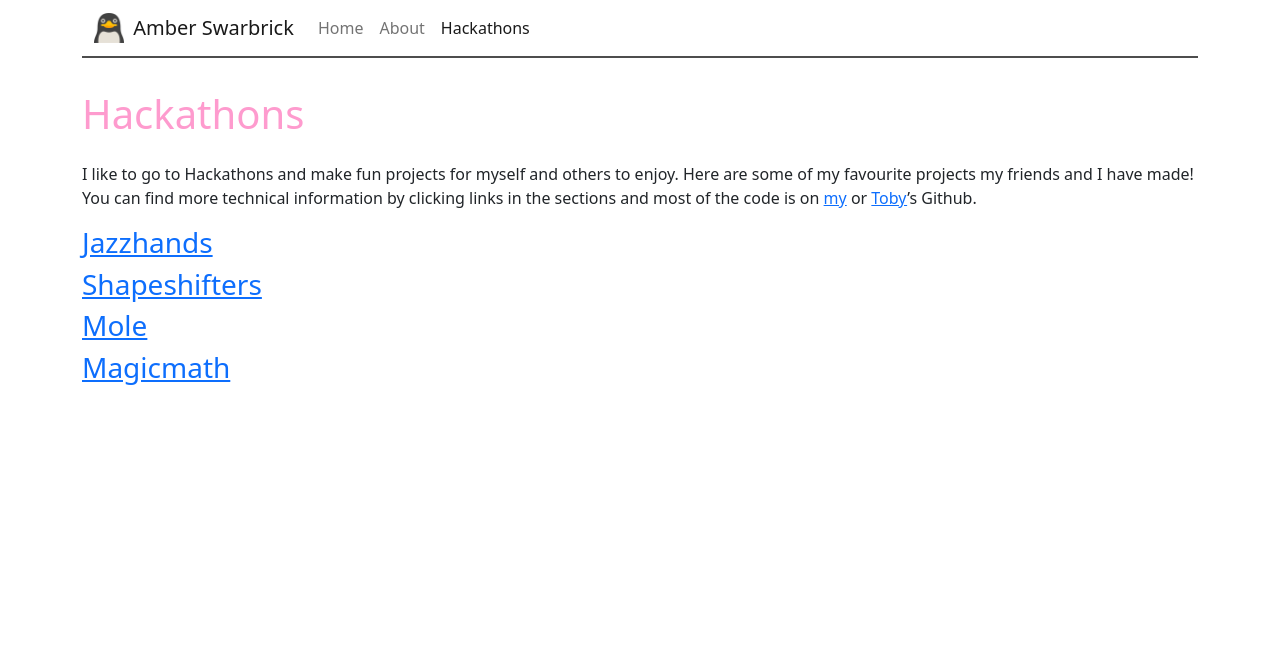
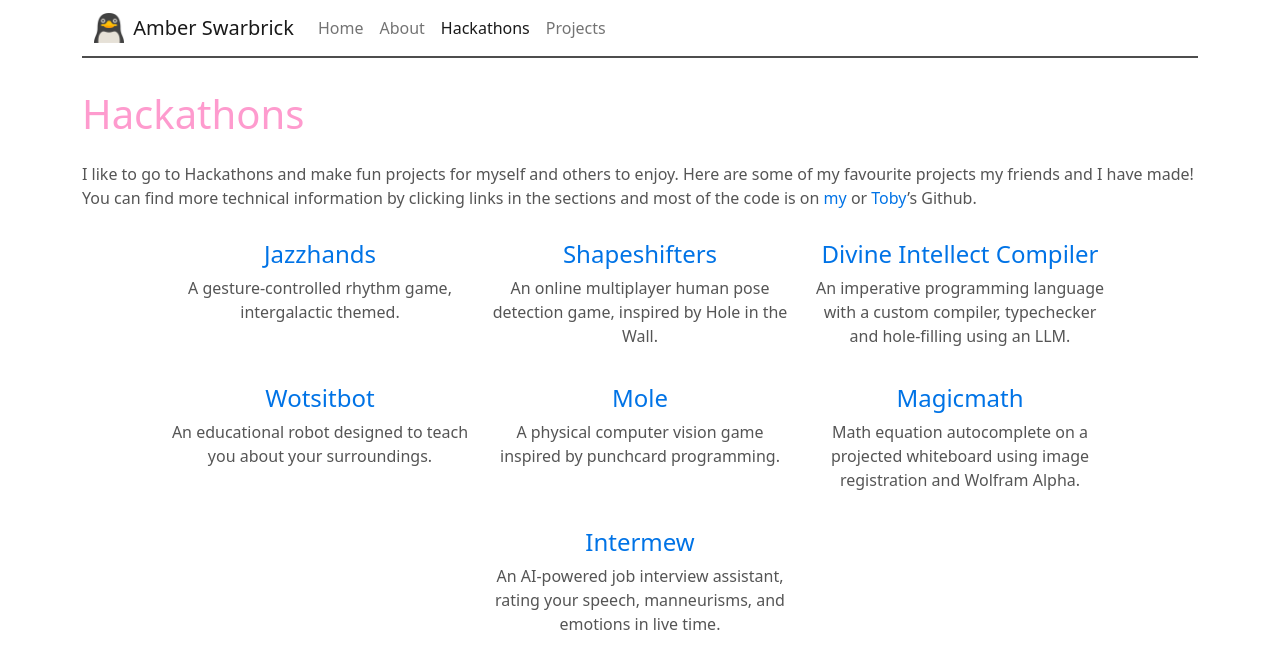
Before and after one commit to aswarbs/aswarbs.github.io, a Jekyll site: the page built from hackathons.md, in a window 1280 px wide. Shown: the top 669 px of the page. Built offline with Jekyll 4.4.1, drawn with Linux system fonts in a browser that asks for light colours.

Commit message:
add projects page

```diff
--- a/_config.yml
+++ b/_config.yml
@@ -35,7 +35,7 @@ author: amber-swarbrick
 # URL to a site-wide logo (e.g., /assets/your-company-logo.png)
 logo: /assets/images/penguin.png
 
-include: ['_hackathons']
+include: ['_hackathons', '_projects']
 
 # Enter your Google Analytics web tracking code (e.g. UA-2110908-2) to activate tracking
 google_analytics:
@@ -45,6 +45,10 @@ collections:
     output: true
     permalink: /hackathons/:path/
 
+projects:
+    output: true
+    permalink: /projects/:path/
+
 relative_permalinks: false
 
 plugins:
--- a/_data/navigation.yml
+++ b/_data/navigation.yml
@@ -4,3 +4,5 @@
   link: /about/
 - name: Hackathons
   link: /hackathons/
+- name: Projects
+  link: /projects/
--- a/hackathons.md
+++ b/hackathons.md
@@ -6,15 +6,63 @@ permalink: /hackathons/
 
 I like to go to Hackathons and make fun projects for myself and others to enjoy. Here are some of my favourite projects my friends and I have made! You can find more technical information by clicking links in the sections and most of the code is on [my](https://github.com/aswarbs) or [Toby](https://github.com/tobybenjaminclark)'s Github.
 
-### [Jazzhands](/hackathons/jazzhands/)
+
+<div style="display: flex; flex-wrap: wrap; justify-content: center; gap: 20px; margin-top: 30px;">
+  <div style="width: 300px; text-align: center;">
+    <h3><a href="/hackathons/jazzhands/">Jazzhands</a></h3>
+    <p>A gesture-controlled rhythm game, intergalactic themed.</p>
+  </div>
+
+  <div style="width: 300px; text-align: center;">
+    <h3><a href="/hackathons/shapeshifters/">Shapeshifters</a></h3>
+    <p>An online multiplayer human pose detection game, inspired by Hole in the Wall.</p>
+  </div>
+
+  <div style="width: 300px; text-align: center;">
+    <h3><a href="/hackathons/compiler/">Divine Intellect Compiler</a></h3>
+    <p>An imperative programming language with a custom compiler, typechecker and hole-filling using an LLM.</p>
+  </div>
+
+  <div style="width: 300px; text-align: center;">
+    <h3><a href="/hackathons/wotsitbot/">Wotsitbot</a></h3>
+    <p>An educational robot designed to teach you about your surroundings.</p>
+  </div>
+
+  <div style="width: 300px; text-align: center;">
+    <h3><a href="/hackathons/mole/">Mole</a></h3>
+    <p>A physical computer vision game inspired by punchcard programming.</p>
+  </div>
+
+  <div style="width: 300px; text-align: center;">
+    <h3><a href="/hackathons/magicmath/">Magicmath</a></h3>
+    <p>Math equation autocomplete on a projected whiteboard using image registration and Wolfram Alpha.</p>
+  </div>
+
+  <div style="width: 300px; text-align: center;">
+    <h3><a href="/hackathons/intermew/">Intermew</a></h3>
+    <p>An AI-powered job interview assistant, rating your speech, manneurisms, and emotions in live time.</p>
+  </div>
+</div>
 
 
-
-### [Shapeshifters](/hackathons/shapeshifters/)
-
-
-### [Mole](/hackathons/mole/)
-
-
-
-### [Magicmath](/hackathons/magicmath)
+<style>
+  h1 {
+    font-size: 2.5em;
+    margin-bottom: 0.5em;
+  }
+  h3 {
+    font-size: 1.5em;
+    margin-bottom: 0.3em;
+  }
+  p {
+    font-size: 1em;
+    color: #555;
+  }
+  a {
+    color: #0073e6;
+    text-decoration: none;
+  }
+  a:hover {
+    text-decoration: underline;
+  }
+</style>
```
Also changed, not shown: 404.md (+6 -1 lines), _hackathons/compiler.md (added, +29 -0 lines), _hackathons/intermew.md (added, +11 -0 lines), _hackathons/magicmath.md (+7 -0 lines), _hackathons/wotsitbot.md (added, +11 -0 lines), projects.md (added, +45 -0 lines), projects/autonomous-combat-robot.md (added, +4 -0 lines), projects/brain-controlled-robot-painting.md (added, +4 -0 lines), projects/mudskip.md (added, +4 -0 lines), assets/images/projects/bcrp-drawing.png (added), 1 other file.
